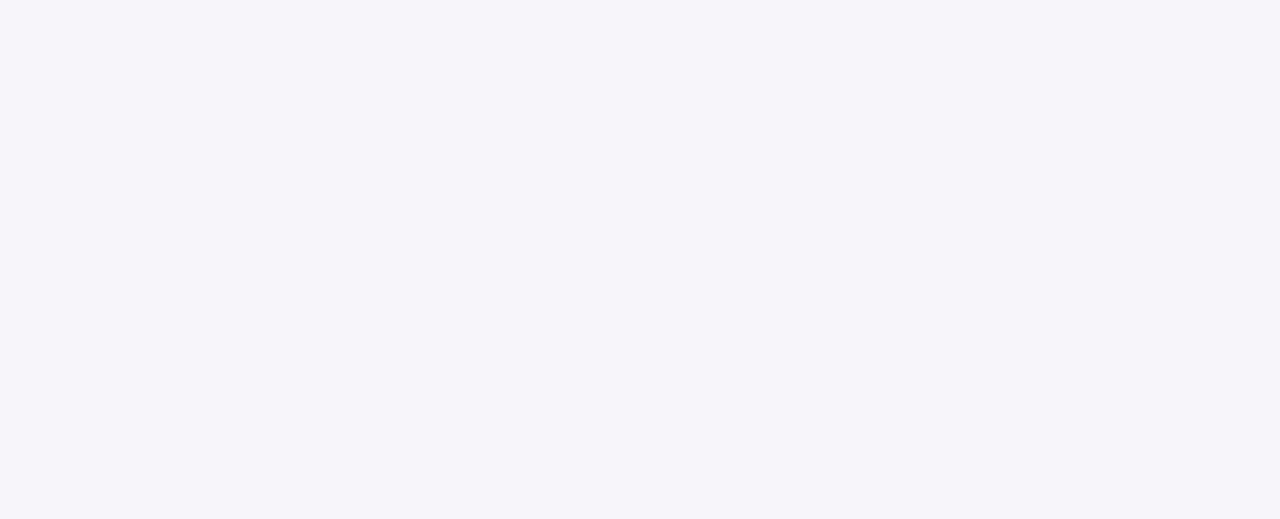
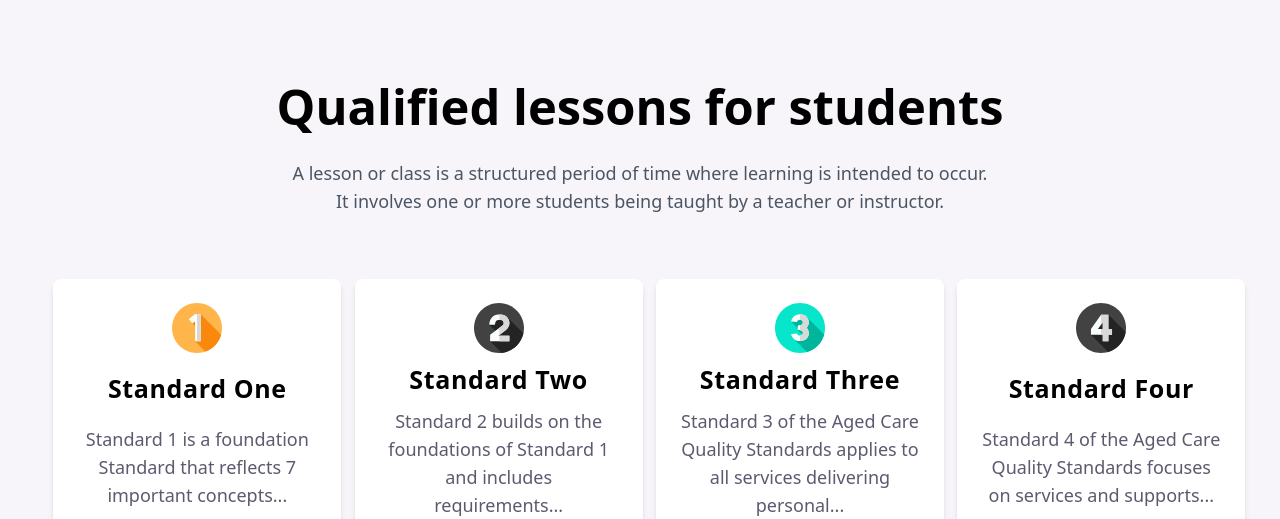
Before and after one commit to Clarawita/HO3_SE_Clarawita, a Next.js app: page / in a window 1280 px wide. Shown: the part 2281-2800 px from the top of the page. Before the commit the page ends 2076 px from the top, so only its background shows below. Built offline with nearby package versions, Linux system fonts and the light colour scheme.

Commit message:
feat(standard): add standard section

```diff
--- /dev/null
+++ b/components/Footer/index.ts
@@ -0,0 +1 @@
+export * from "./footer"
--- a/components/Hero/Hero.tsx
+++ b/components/Hero/Hero.tsx
@@ -2,7 +2,7 @@ import Image from "next/image"
 
 export const Hero = () => {
   return (
-    <section className="flex justify-between items-center gap-4 w-11/12 mx-auto mb-[25vh] pt-28">
+    <section className="flex justify-between items-center gap-4 w-5/6 mx-auto mb-[25vh] pt-28">
       <span className="flex flex-col items-start gap-4 w-1/2">
         <h4 className="font-poppins font-medium text-red text-xl py-3 px-6 rounded-lg bg-white">Never Stop Learning</h4>
         <h1 className="text-font-black font-bold leading-tight text-6xl tracking-normal">
--- a/components/Navbar/Navbar.tsx
+++ b/components/Navbar/Navbar.tsx
@@ -28,7 +28,6 @@ export const Navbar = () => {
   return (
     <nav className={`fixed flex flex-row justify-between w-full items-center py-8 px-20 transition-colors duration-200 ${scrolled ? 'bg-[#f5efff]' : 'bg-transparent'}`}>
       <a className="w-5\/6">
-        {/* <img className="w-5/6" src="/images/logo.png"></img> */}
         <Image
           src="/images/logo.png"
           alt="Landscape picture"
--- /dev/null
+++ b/components/Standard/StandardCard.tsx
@@ -0,0 +1,27 @@
+import Image from "next/image"
+
+type CardProps = {
+  image: string,
+  title: string,
+  desc: string,
+  onClick?: () => void;
+}
+
+function StandardCard({image, title, desc, onClick}: CardProps){
+  return (
+    <div className="bg-white py-6 px-6 w-72 rounded-lg flex flex-col items-center justify-between gap-2 shadow-md">
+      <Image
+          src={image}
+          alt={title}
+          width={50}
+          height={50}
+        />
+      <h3 className="text-2xl font-bold tracking-wide">{title}</h3>
+      <p className="text-lg text-grey align mb-3 text-center">{desc}</p>
+      <button className="py-2 px-7 bg-white border border-purple rounded-md font-poppins text-lg font-medium text-purple cursor-pointer transition-all duration-200 hover:bg-purple hover:text-white" onClick={onClick}>Class Details</button>
+    </div>
+  )
+}
+
+export type {CardProps}
+export {StandardCard};
--- /dev/null
+++ b/components/Standard/StandardCardList.tsx
@@ -0,0 +1,18 @@
+import { StandardCard } from "./StandardCard";
+import type { CardProps } from "./StandardCard";
+
+type StCardListProps = {
+  cards: CardProps[];
+};
+
+function StCardList ({cards}: StCardListProps){
+  return (
+    <div className="grid grid-cols-4 gap-8">
+      {cards.map((card, index) => (
+        <StandardCard key={index} {...card}/>
+      ))}
+    </div>
+  )
+}
+
+export {StCardList};
--- /dev/null
+++ b/components/Standard/StandardSection.tsx
@@ -0,0 +1,64 @@
+// import { title } from "process";
+import { StCardList } from "./StandardCardList";
+
+const data = [
+  {
+    image: "/images/028-1.svg",
+    title: "Standard One",
+    desc: "Standard 1 is a foundation Standard that reflects 7 important concepts...",
+  },
+  {
+    image: "/images/029-2.svg",
+    title: "Standard Two",
+    desc: "Standard 2 builds on the foundations of Standard 1 and includes requirements...",
+  },
+  {
+    image: "/images/030-3.svg",
+    title: "Standard Three",
+    desc: "Standard 3 of the Aged Care Quality Standards applies to all services delivering personal...",
+  },
+  {
+    image: "/images/031-4.svg",
+    title: "Standard Four",
+    desc: "Standard 4 of the Aged Care Quality Standards focuses on services and supports...",
+  },
+  {
+    image: "/images/032-5.svg",
+    title: "Standard Five",
+    desc: "Standard 5 Learning Resources. Learning Resources ensure that the school has the...",
+  },
+  {
+    image: "/images/033-6.svg",
+    title: "Standard Six",
+    desc: "Standard 6 requires an organisation to have a system to resolve complaints...",
+  },
+  {
+    image: "/images/034-7.svg",
+    title: "Standard Seven",
+    desc: "Standard 7 Blood Management mandates that leaders of health service organisations....",
+  },
+  {
+    image: "/images/035-8.svg",
+    title: "Standard Eight",
+    desc: "Standard 8 Course from NCERT Solutions help students to understand...",
+  },
+];
+
+function StandardSection() {
+  return (
+    <section className="flex flex-col items-center justify-center gap-8 w-11/12 mx-auto mb-64">
+      <div className="text-center mb-8">
+        <h2 className="text-5xl font-bold">Qualified lessons for students</h2>
+        <p className="text-gray-600 mt-4 w-3/5 mx-auto text-lg">
+          A lesson or class is a structured period of time where learning is intended to occur. It involves one or more students being taught by a teacher or instructor.
+        </p>
+      </div>
+      <StCardList cards={data} />
+      <a href="#" className="button1">
+        Visit More Classes
+      </a>
+    </section>
+  );
+};
+
+export { StandardSection };
--- /dev/null
+++ b/components/Standard/index.ts
@@ -0,0 +1,3 @@
+export * from "./StandardCard"
+export * from "./StandardCardList"
+export * from "./StandardSection"
--- a/components/index.ts
+++ b/components/index.ts
@@ -1,3 +1,4 @@
 export * from "./Navbar"
 export * from "./Hero"
 export * from "./Quality"
+export * from "./Standard"
--- a/pages/index.tsx
+++ b/pages/index.tsx
@@ -1,4 +1,4 @@
-import { Navbar, Hero, Quality } from "../components/index"
+import { Navbar, Hero, Quality,StandardSection } from "../components/index"
 
 export default function Page() {
   return (
@@ -6,6 +6,7 @@ export default function Page() {
       <Navbar/>
       <Hero/>
       <Quality/>
+      <StandardSection />
     </>
   )
 }
```
Also changed, not shown: components/Footer/footer.tsx (added).
